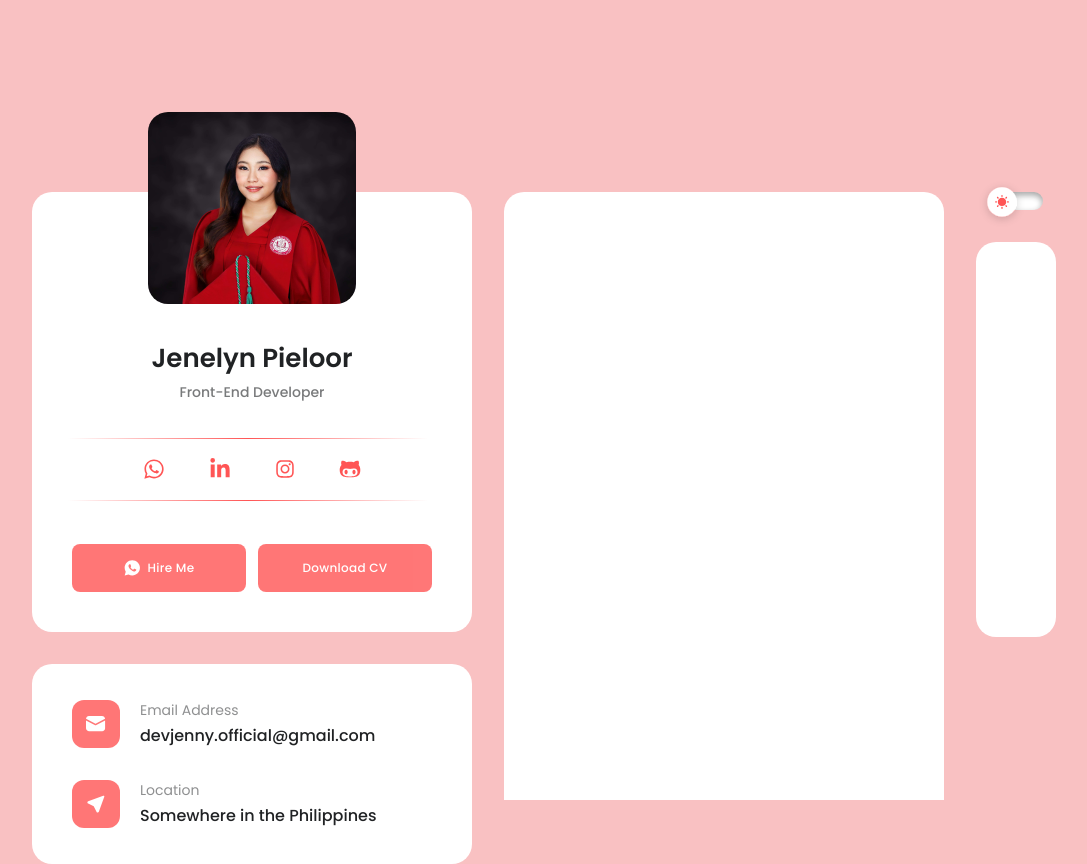
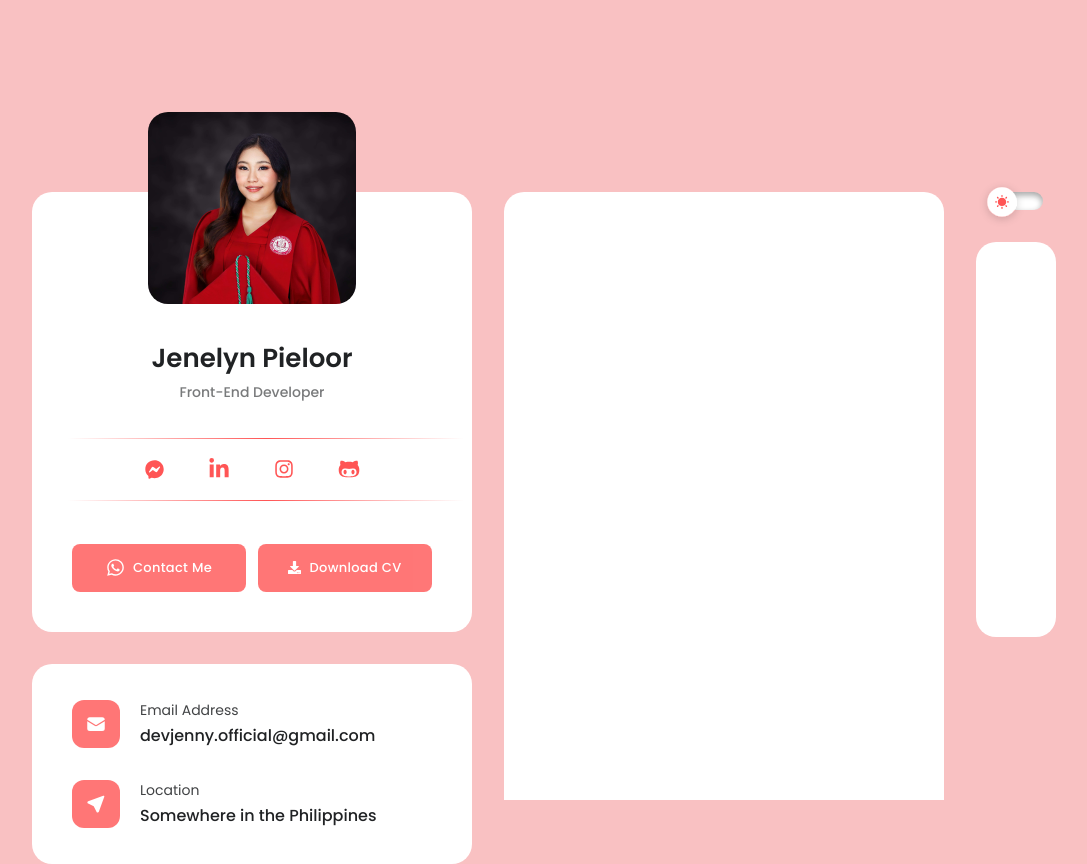
Before and after one commit to devJennyy/devjenny-portfolio-v2, a React (Vite) app: page / in a window 1280 px wide. Shown: the whole page, without its empty margins (96-1183 px from the left). Built offline with nearby package versions, Linux system fonts and the light colour scheme.

Commit message:
Update ProfileOverview UI for dark mode.

```diff
--- a/src/index.css
+++ b/src/index.css
@@ -7,8 +7,8 @@
   .faded-side::after {
     content: "";
     position: absolute;
-    left: -1%;
-    width: 100%;
+    left: -4%;
+    width: 110%;
     height: 1px;
     background: linear-gradient(
       to right,
@@ -22,7 +22,7 @@
     content: "";
     position: absolute;
     left: -1%;
-    width: 100%;
+    width: 110%;
     height: 1px;
     background: linear-gradient(
       to right,
@@ -36,28 +36,35 @@
     --primary-color: 111, 76, 255;
   }
 
-  .btnHomepage {
-    padding: 13px;
+  .btn {
     cursor: pointer;
-    border-radius: 5px;
-    transition: all 0.3s ease;
-    border-radius: 5px;
-  }
-
-  .btnHomepage:hover {
     transition: all 0.3s ease;
   }
 
-  .btnHomepage-glow:hover {
+  .btn:hover {
+    transition: all 0.3s ease;
+  }
+
+  .btn-glow:hover {
     box-shadow: rgba(var(--primary-color), 0.5) 0px 0px 20px 0px;
   }
 
-  .btnHomepage-gradient-border {
+  .btn-gradient-border {
     border: 1px double transparent;
     background-image: linear-gradient(rgb(12, 14, 56), rgb(12, 14, 56)),
       radial-gradient(circle at left top, rgb(52, 97, 255), rgb(132, 84, 235));
     background-origin: border-box;
     background-clip: padding-box, border-box;
+  }
+
+  .gradient {
+    background: linear-gradient(to right, #3461FF, #8454EB, #3461FF);
+    border-radius: 20px;
+    padding: 1px;
+  }
+
+  .gradient > .gradient-background {
+    background-color: #0C0E38;
   }
 }
 
--- a/src/layouts/ProfileLayout/ContactDetails.tsx
+++ b/src/layouts/ProfileLayout/ContactDetails.tsx
@@ -1,14 +1,14 @@
-import React from "react";
+import { HiEnvelope } from "react-icons/hi2";
 import { TbLocationFilled } from "react-icons/tb";
 
 const contactDetails = [
   {
-    icon: <img src="/icon/email-icon.svg" alt="Email Icon" />,
+    icon: <HiEnvelope size={20} className="z-25" />,
     label: "Email Address",
     value: "devjenny.official@gmail.com",
   },
   {
-    icon: <TbLocationFilled size={20} />,
+    icon: <TbLocationFilled size={20} className="z-25" />,
     label: "Location",
     value: "Somewhere in the Philippines",
   },
@@ -16,22 +16,24 @@ const contactDetails = [
 
 const ContactDetails = () => {
   return (
-    <div className="flex flex-col justify-between w-full h-[12.5rem] bg-white dark:bg-secondaryDark rounded-2.5xl px-10 py-7">
-      {contactDetails.map(({ icon, label, value }) => (
+    <div className="dark:gradient">
+      <div className="flex flex-col justify-between w-full h-[12.5rem] bg-white gradient-background rounded-2.5xl px-10 py-7">
+        {contactDetails?.map(({ icon, label, value }) => (
           <div
             key={label}
             className="flex justify-start items-center gap-5 h-[4rem]"
           >
-          <div className="flex justify-center items-center w-12 h-12 rounded-xl bg-secondary opacity-80 text-white">
+            <div className="flex justify-center items-center w-12 h-12 rounded-xl bg-secondary dark:bg-tertiaryDark opacity-80 text-white dark:text-primaryDark dark:opacity-100 z-0">
               {icon}
             </div>
             <div className="flex flex-col justify-between h-full py-2">
-            <p className="text-sm opacity-50">{label}</p>
+              <p className="text-sm opacity-85">{label}</p>
               <p className="font-medium">{value}</p>
             </div>
           </div>
         ))}
       </div>
+    </div>
   );
 };
 
--- a/src/layouts/ProfileLayout/ProfileOverview .tsx
+++ b/src/layouts/ProfileLayout/ProfileOverview .tsx
@@ -1,14 +1,19 @@
+import SocialLinks from "./SocialLinks";
 import ContactDetails from "./ContactDetails";
-import SocialLinks from "./SocialLinks";
+import {
+  FaDownload as FaDownloadIcon,
+  FaWhatsapp as FaWhatsappIcon,
+} from "react-icons/fa";
 
+const profileImage = "/images/jenny-pieloor.png";
+const DownloadIcon = <FaDownloadIcon size={13} className="mb-[1px]" />;
+const WhatsappIcon = <FaWhatsappIcon size={19} className="mb-[1px]" />;
 
 const ProfileOverview = () => {
-  const profileImage = "/images/jenny-pieloor.png";
-  const contactIcon = "/icon/contact-icon.svg";
-
   return (
     <div className="flex flex-col w-full max-w-[27.5rem] rounded-2.5xl gap-8">
-      <div className="flex flex-col justify-end items-center w-full h-[27.5rem] bg-white dark:bg-secondaryDark rounded-2.5xl p-10 relative">
+      <div className="dark:gradient">
+        <div className="flex flex-col justify-end items-center w-full h-[27.5rem] bg-white gradient-background rounded-2.5xl p-10 relative">
           <div
             className="max-w-[13rem] w-full h-[12rem] rounded-2.5xl bg-no-repeat object-cover absolute top-[-5rem]"
             style={{ backgroundImage: `url(${profileImage})` }}
@@ -22,13 +27,15 @@ const ProfileOverview = () => {
 
           <SocialLinks />
 
-        <div className="flex items-center w-full gap-3 text-[12px] tracking-wide font-medium text-white cursor-pointer mt-2">
-          <div className="flex justify-center items-center h-12 w-full bg-secondary opacity-80 rounded-lg gap-2">
-            <img src={contactIcon} className="h-4" alt="Contact Icon" />
-            <p>Hire Me</p>
-          </div>
-          <div className="flex justify-center items-center h-12 w-full bg-secondary opacity-80 rounded-lg gap-2">
+          <div className="flex items-center w-full gap-3 text-[13px] tracking-wide font-medium cursor-pointer mt-2">
+            <button className="flex justify-center items-center h-12 w-full bg-secondary opacity-80 rounded-lg gap-2 dark:btn dark:btn-gradient-border dark:btn-glow text-white dark:text-primaryDark dark:opacity-100">
+              {WhatsappIcon}
+              <p>Contact Me</p>
+            </button>
+            <button className="flex justify-center items-center h-12 w-full bg-secondary opacity-80 rounded-lg gap-2 dark:btn dark:btn-gradient-border dark:btn-glow text-white dark:text-primaryDark dark:opacity-100">
+              {DownloadIcon}
               <p>Download CV</p>
+            </button>
           </div>
         </div>
       </div>
--- a/src/layouts/ProfileLayout/SocialLinks.tsx
+++ b/src/layouts/ProfileLayout/SocialLinks.tsx
@@ -1,15 +1,14 @@
-import React from "react";
 import {
+  FaFacebookMessenger,
   FaGithubAlt,
   FaInstagram,
   FaLinkedinIn,
-  FaWhatsapp,
 } from "react-icons/fa";
 
 const socialLinks = {
-  whatsapp: {
-    href: "https://wa.me/639627458011",
-    icon: <FaWhatsapp size={22} />,
+  messenger: {
+    href: "https://m.me/devjennyy",
+    icon: <FaFacebookMessenger size={19} />,
   },
   linkedin: {
     href: "https://www.linkedin.com/in/jennypieloor/",
@@ -29,7 +28,7 @@ const SocialLinks = () => {
   return (
     <div className="flex flex-col gap-5 relative w-full my-9">
       <div className="faded-side-gradient dark:faded-side"></div>
-      <div className="flex justify-center items-center gap-11 text-secondary px-[5rem]">
+      <div className="flex justify-center items-center gap-11 text-secondary dark:text-primaryDark px-[5rem]">
         {Object.values(socialLinks).map(({ href, icon }) => (
           <a key={href} href={href}>
             {icon}
--- a/tailwind.config.js
+++ b/tailwind.config.js
@@ -11,6 +11,7 @@ module.exports = {
         secondary: "#FF5555",
         primaryDark: "#B1BAED",
         secondaryDark: "#0C0E38",
+        tertiaryDark: "#212760",
       },
       borderRadius: {
         '2.5xl': '20px',
```
Also changed, not shown: public/icon/email-dark-icon.svg (added). Lines whose indentation alone changed are shown as unchanged.
